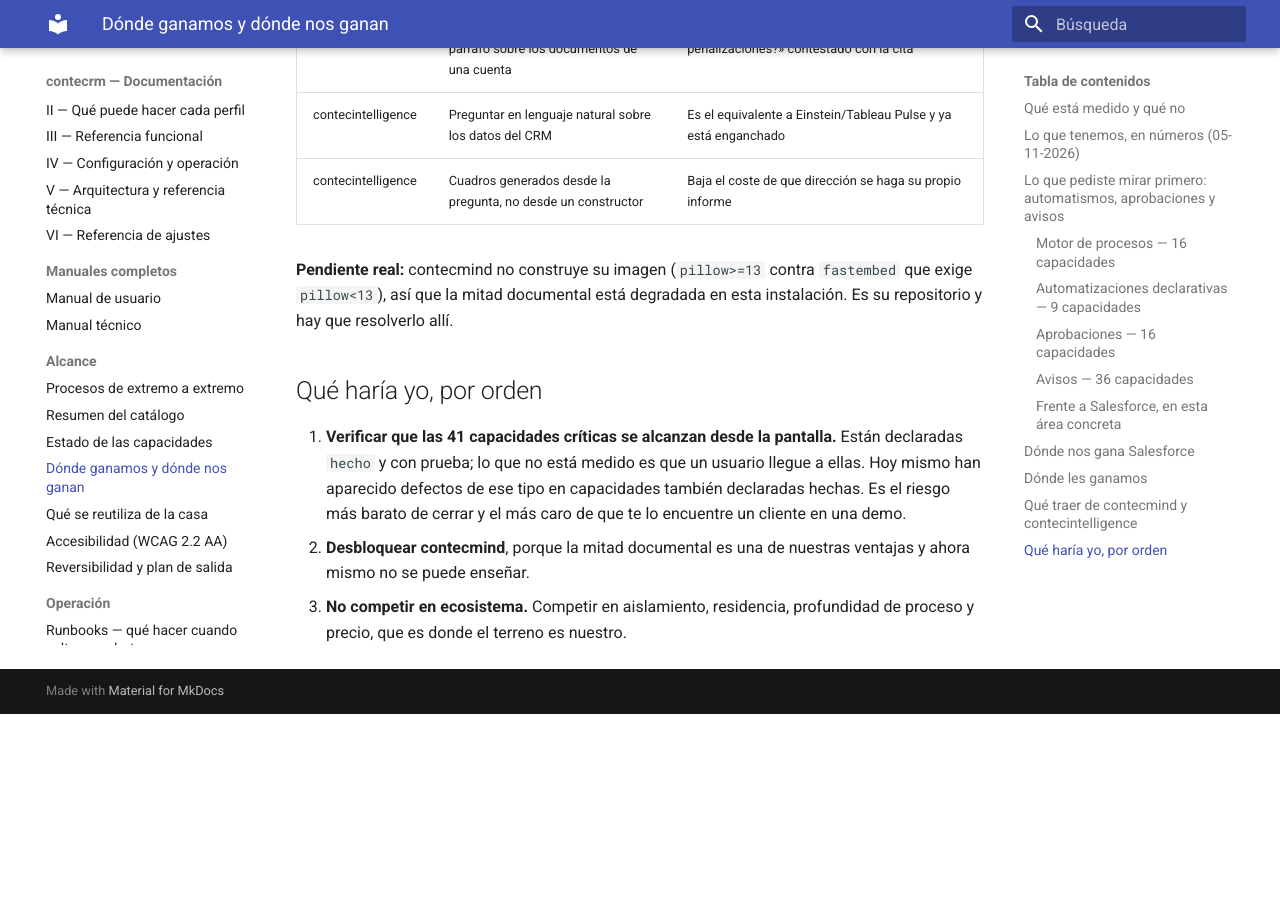
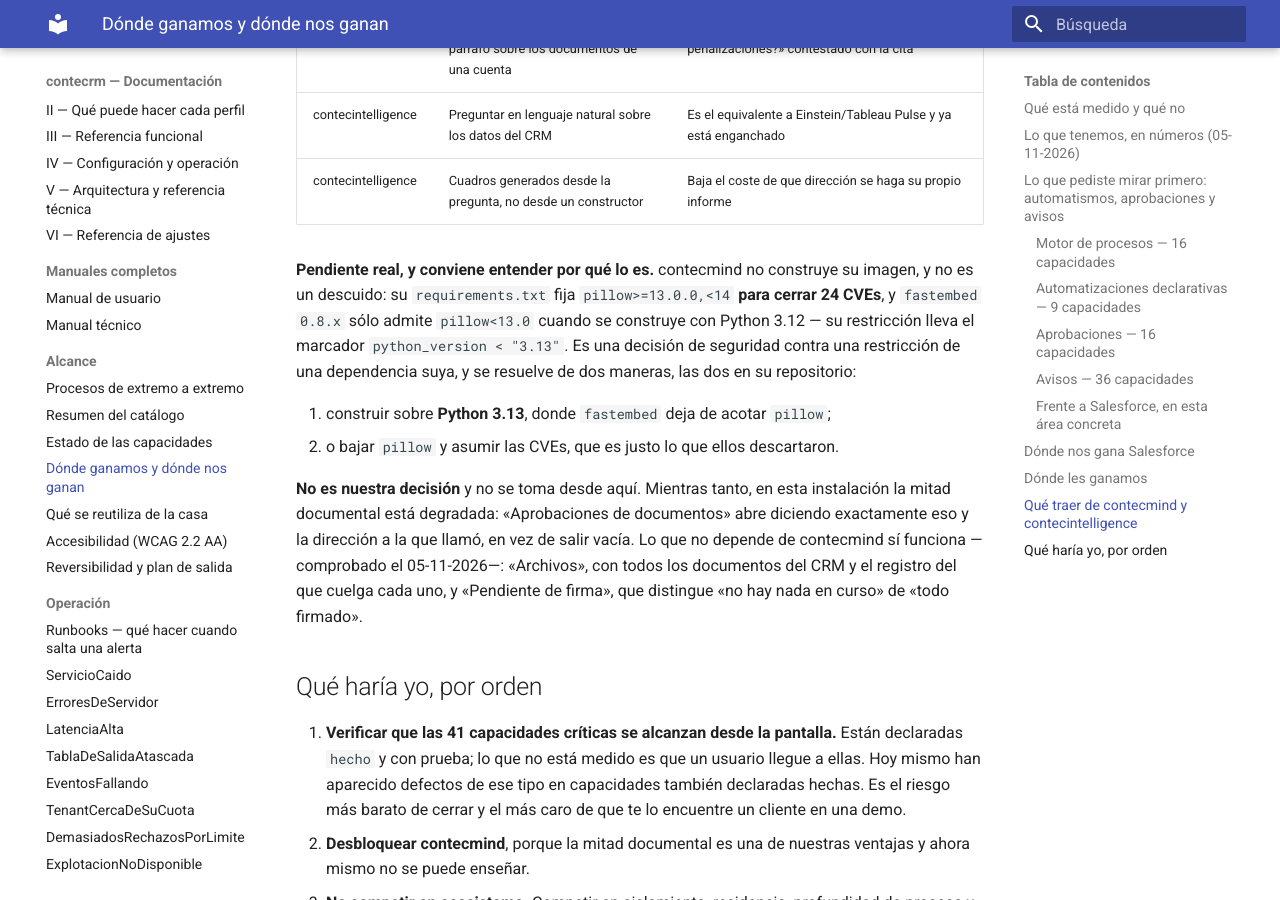
Before and after one commit to contecnova/contecrm, an MkDocs documentation site: the page built from docs/COMPARATIVA-SALESFORCE.md, in a window 1280 px wide and 900 px high, scrolled down 4960 px. Built offline with MkDocs 1.6.1 and Material for MkDocs 9.7.7, drawn with Linux system fonts in a browser that asks for light colours; before the commit the page ends 5674 px from its top, so only the background shows below that.

Commit message:
Por qué contecmind no construye: una decisión de seguridad, no un descuido
Lo anoto en la comparativa con la causa exacta, medida en su propio fichero:
fijaron `pillow>=13.0.0,<14` para cerrar 24 CVEs, y `fastembed 0.8.x` sólo
admite `pillow<13.0` cuando se construye con Python 3.12 —su restricción lleva
el marcador `python_version < "3.13"`—. Se resuelve construyendo sobre Python
3.13 o asumiendo las CVEs, y las dos cosas son decisión suya, en su
repositorio.

Y lo que sí funciona sin él, comprobado: «Archivos», con todos los documentos y
su registro, «Pendiente de firma» y «Explotación», que ya integra
contecintelligence.

Co-Authored-By: Claude Opus 5.5 <noreply@anthropic.com>

```diff
--- a/docs/COMPARATIVA-SALESFORCE.md
+++ b/docs/COMPARATIVA-SALESFORCE.md
@@ -162,9 +162,24 @@ piezas que hacen al CRM más competitivo:
 | contecintelligence | Preguntar en lenguaje natural sobre los datos del CRM | Es el equivalente a Einstein/Tableau Pulse y ya está enganchado |
 | contecintelligence | Cuadros generados desde la pregunta, no desde un constructor | Baja el coste de que dirección se haga su propio informe |
 
-**Pendiente real:** contecmind no construye su imagen (`pillow>=13` contra
-`fastembed` que exige `pillow<13`), así que la mitad documental está degradada
-en esta instalación. Es su repositorio y hay que resolverlo allí.
+**Pendiente real, y conviene entender por qué lo es.** contecmind no construye
+su imagen, y no es un descuido: su `requirements.txt` fija `pillow>=13.0.0,<14`
+**para cerrar 24 CVEs**, y `fastembed 0.8.x` sólo admite `pillow<13.0` cuando
+se construye con Python 3.12 — su restricción lleva el marcador
+`python_version < "3.13"`. Es una decisión de seguridad contra una restricción
+de una dependencia suya, y se resuelve de dos maneras, las dos en su
+repositorio:
+
+1. construir sobre **Python 3.13**, donde `fastembed` deja de acotar `pillow`;
+2. o bajar `pillow` y asumir las CVEs, que es justo lo que ellos descartaron.
+
+**No es nuestra decisión** y no se toma desde aquí. Mientras tanto, en esta
+instalación la mitad documental está degradada: «Aprobaciones de documentos»
+abre diciendo exactamente eso y la dirección a la que llamó, en vez de salir
+vacía. Lo que no depende de contecmind sí funciona —comprobado el 05-11-2026—:
+«Archivos», con todos los documentos del CRM y el registro del que cuelga cada
+uno, y «Pendiente de firma», que distingue «no hay nada en curso» de «todo
+firmado».
 
 ## Qué haría yo, por orden
 
```
